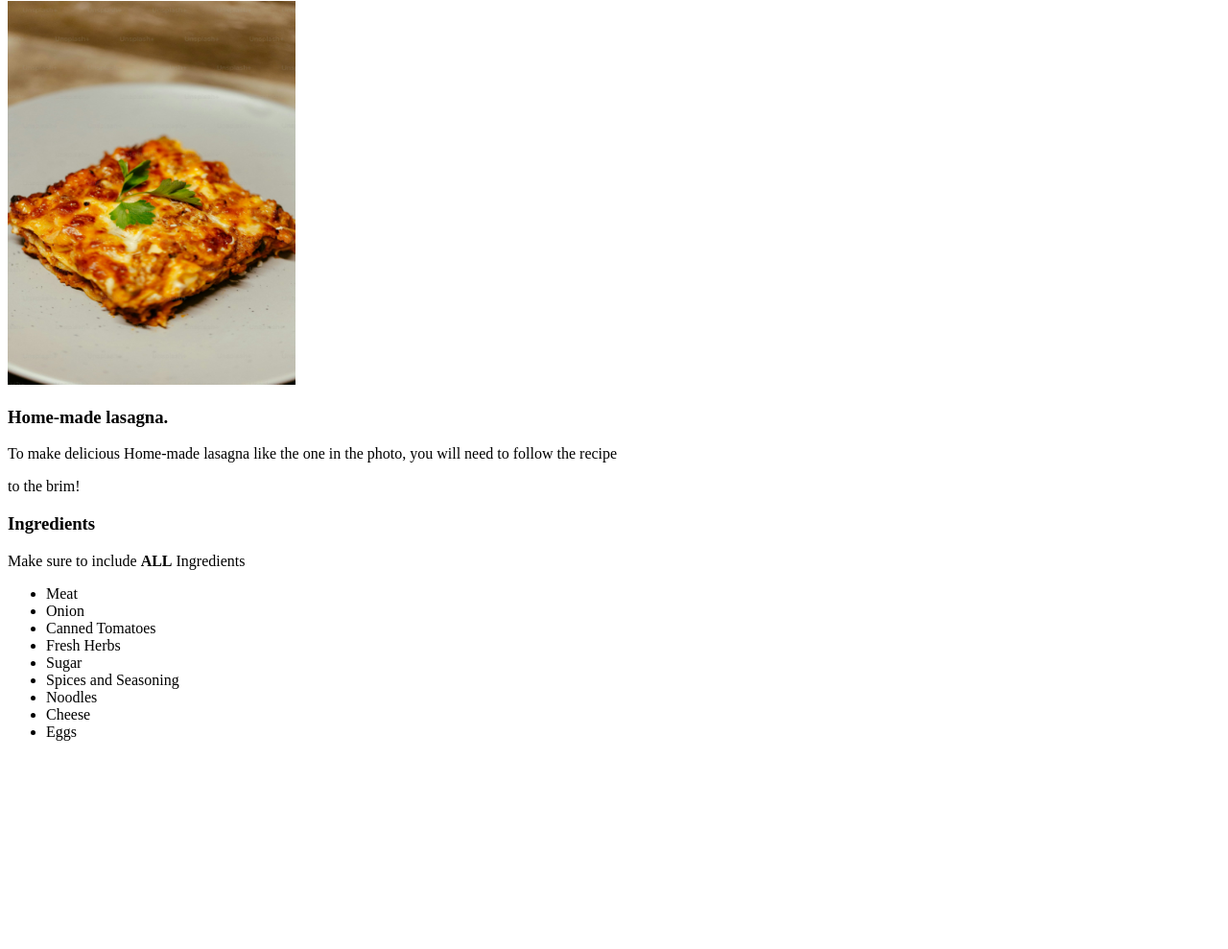
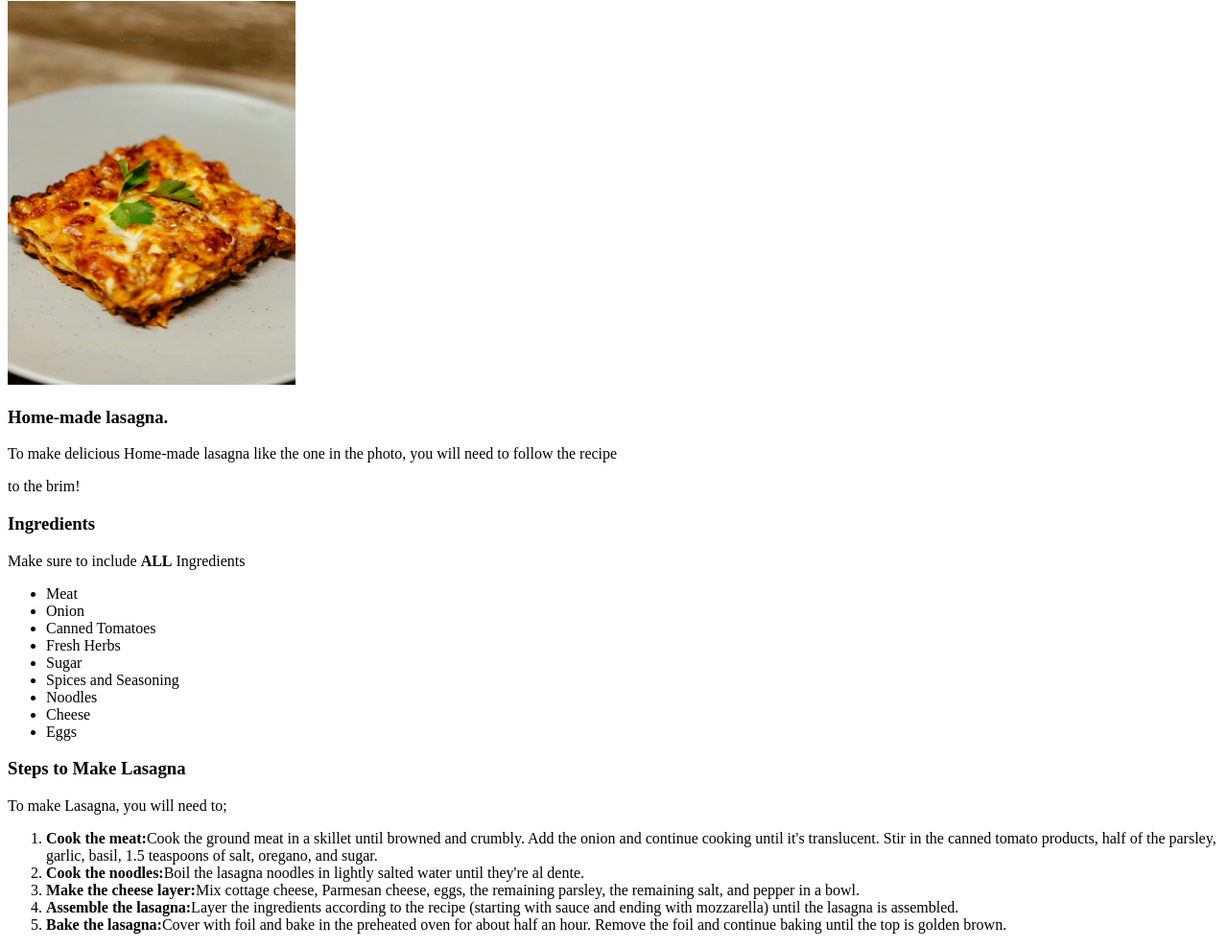
Before and after one commit to Sup3rAb3/odin-recipes, a plain HTML site: page recipes/lasagna.html in a window 1280 px wide. Shown: the part 79-1068 px from the top of the page at 96% size. Before the commit the page ends 867 px from the top, so only its background shows below. Drawn offline with Linux system fonts and the light colour scheme.

Commit message:
Add Heading "Steps to make lasagna"
This will add the steps to make lasagna. An ordered list was used.

```diff
--- a/recipes/lasagna.html
+++ b/recipes/lasagna.html
@@ -26,5 +26,16 @@
         <li>Cheese</li>
         <li>Eggs</li>
     </ul>
+
+    <h3>Steps to Make Lasagna</h3>
+    <p>To make Lasagna, you will need to;</p>
+    <ol>
+        <li><strong>Cook the meat:</strong>Cook the ground meat in a skillet until browned and crumbly. Add the onion and continue cooking until it's translucent.
+            Stir in the canned tomato products, half of the parsley, garlic, basil, 1.5 teaspoons of salt, oregano, and sugar.</li>
+        <li><strong>Cook the noodles:</strong>Boil the lasagna noodles in lightly salted water until they're al dente.</li>
+        <li><strong>Make the cheese layer:</strong>Mix cottage cheese, Parmesan cheese, eggs, the remaining parsley, the remaining salt, and pepper in a bowl.</li>
+        <li><strong>Assemble the lasagna:</strong>Layer the ingredients according to the recipe (starting with sauce and ending with mozzarella) until the lasagna is assembled.</li>
+        <li><strong>Bake the lasagna:</strong>Cover with foil and bake in the preheated oven for about half an hour. Remove the foil and continue baking until the top is golden brown.</li>
+    </ol>
 </body>
 </html>
```
